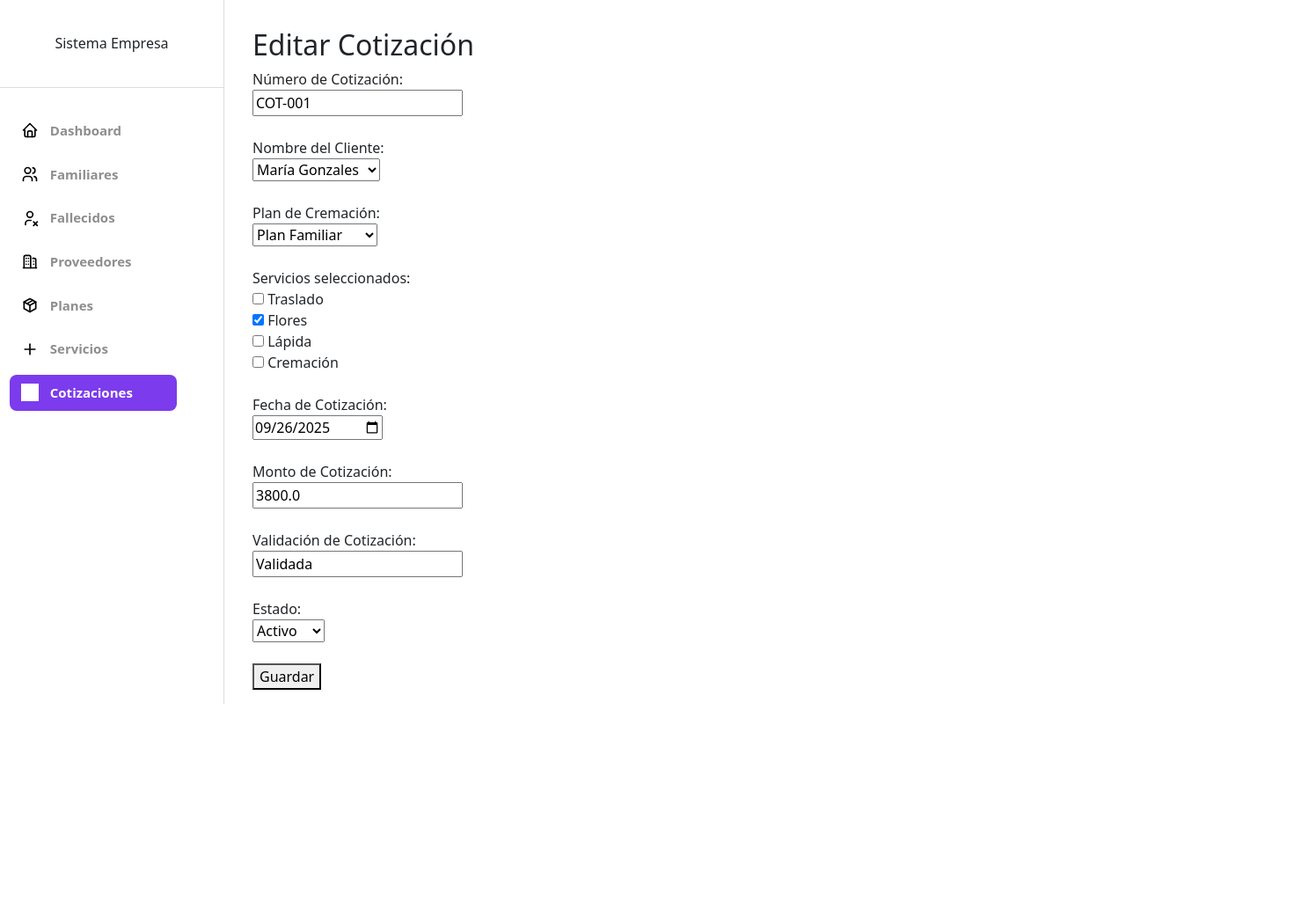
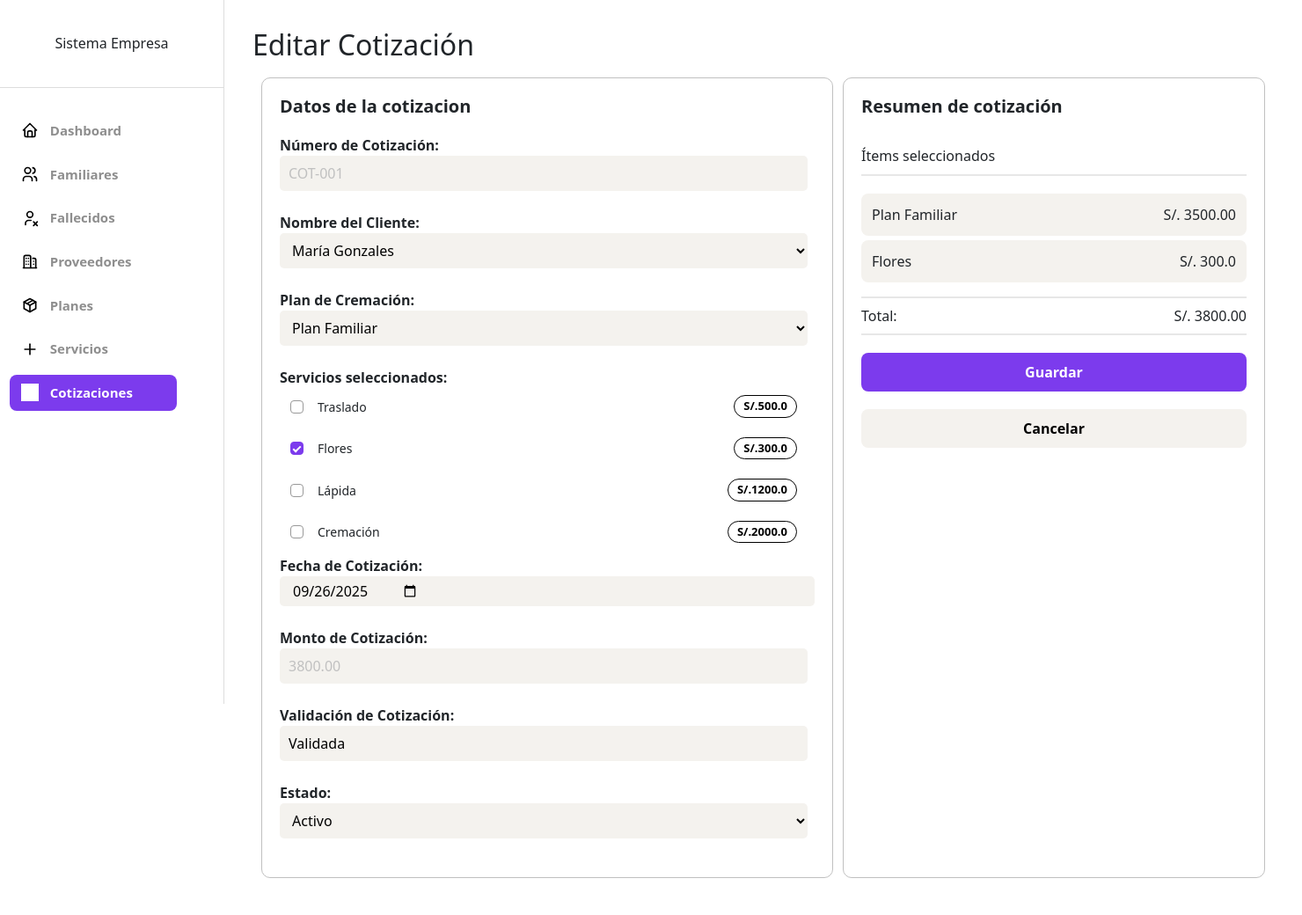
Before and after one commit to frank-Chavez/PROYECTO, a Flask app: page /cotizacion/editar/1 in a window 1480 px wide. Shown: the whole page at 88% size. Before the commit the page ends 800 px from the top, so only its background shows below. Run offline with Flask 3, Linux system fonts and the light colour scheme; data comes from the database, SQL or seed files in the repository; both versions use the stored data as it was after the commit; grey boxes are pictures that could not be loaded.

Commit message:
diseño en la parte de editar del modulo de cotizaciones

```diff
--- a/modules/cotizaciones/routes.py
+++ b/modules/cotizaciones/routes.py
@@ -84,7 +84,7 @@ def editar(id):
 
     # Traemos plan asociado
     plan = conn.execute("""
-        SELECT p.id_plan, p.tipo_plan
+        SELECT p.id_plan, p.tipo_plan, precio_plan
         FROM cotizacion_detalles cd
         JOIN Planes p ON cd.id_plan = p.id_plan
         WHERE cd.id_cotizacion = ?
@@ -92,7 +92,7 @@ def editar(id):
 
     # Traemos servicios asociados
     servicios = conn.execute("""
-        SELECT s.id_servicio, s.tipo_serv
+        SELECT s.id_servicio, s.tipo_serv, precio_serv
         FROM cotizacion_detalles cd
         JOIN Servicios s ON cd.id_servicio = s.id_servicio
         WHERE cd.id_cotizacion = ?
@@ -107,8 +107,8 @@ def editar(id):
     """, (id,)).fetchall()
 
     # Traemos todas las opciones para mostrar en el form
-    planes_disponibles = conn.execute("SELECT id_plan, tipo_plan FROM Planes WHERE estado_plan=1").fetchall()
-    servicios_disponibles = conn.execute("SELECT id_servicio, tipo_serv FROM Servicios WHERE estado_serv=1").fetchall()
+    planes_disponibles = conn.execute("SELECT id_plan, tipo_plan, precio_plan FROM Planes WHERE estado_plan=1").fetchall()
+    servicios_disponibles = conn.execute("SELECT id_servicio, tipo_serv, precio_serv FROM Servicios WHERE estado_serv=1").fetchall()
     familiares_disponibles = conn.execute("SELECT id_familiar, f_nombre, f_apellido FROM Familiares WHERE f_estado=1").fetchall()
 
     conn.close()
@@ -170,6 +170,9 @@ def VerDetalles(id):
 
     conn.close()
     return render_template("detalles_cotizaciones.html", cotizacion=cotizacion, plan=plan, servicios=servicios, familiares=familiares, title="Detalles del cotizacion")
+
+
+
 
 @cotizaciones_bd.route('/agregar', methods=["GET", "POST"])
 def agregar():
--- /dev/null
+++ b/modules/cotizaciones/static/editar_cotizaciones.css
@@ -0,0 +1,251 @@
+.content{
+    display: flex;
+    justify-content: space-between;
+    padding: 10px;
+}
+
+/*estilo del formulario*/
+.content-for{
+    background-color: #ffffff;
+    display: grid;
+    padding: 20px;
+    border-radius: 10px;
+    border: solid #c0c0c0 1px;
+}
+.content-for h5{
+    font-weight: 700;
+    margin-bottom: 20px;
+}
+
+/*estilo para el texto de tosas las opciones*/
+.text{
+    font-weight: 700;
+}
+
+/*estilo de la opcion de id*/
+.campo_id{
+    background-color: #F4F2EE;
+    border: solid #c0c0c0 1px;
+    border-radius: 5px;
+    width: 600px;
+    height: 40px;
+    padding: 0 0 0 10px;
+    color: #c0c0c0;
+    border: none;
+}
+
+/*estilo de la opcion de clientes*/
+.campo_name{
+    background-color: #F4F2EE;
+    border: solid #c0c0c0 1px;
+    border-radius: 5px;
+    width: 600px;
+    height: 40px;
+    padding: 0 0 0 10px;
+    transition: all 0.3s ease;
+    border: none;
+}
+.campo_name:focus {
+    background-color: #F4F2EE; /* Azul clarito */
+    outline: none;
+}
+
+.campo_name option {
+    background-color: #F4F2EE; /* Fondo blanco */
+    color: black;
+}
+
+/*estilo de la opcion de planes*/
+.campo_plan{
+    background-color: #F4F2EE;
+    border: solid #c0c0c0 1px;
+    border-radius: 5px;
+    width: 600px;
+    height: 40px;
+    padding: 0 0 0 10px;
+    transition: all 0.3s ease;
+    border: none;
+}
+.campo_plan:focus {
+    background-color: #F4F2EE;
+    outline: none;
+}
+
+.campo_plan option {
+    background-color: #F4F2EE;
+    color: black;
+}
+
+/*estilo de las opciones de plan*/
+.campo_servicios {
+    display: flex;
+    align-items: center;
+    justify-content: space-between;
+    width: 600px;
+    padding: 8px 12px;
+    border-radius: 8px;
+    cursor: pointer;
+    font-size: 14px;
+    position: relative;
+    user-select: none;
+    gap: 10px;
+    margin-bottom: 6px;
+}
+.campo_servicios input {
+    position: absolute;
+    opacity: 0;
+    cursor: pointer;
+}
+.checkmark {
+    height: 15px;
+    width: 15px;
+    border-radius: 4px;
+    border: 1px solid #999;
+    background: #fff;
+    display: flex;
+    align-items: center;
+    justify-content: center;
+    transition: all 0.3s;
+}
+.checkmark::after {
+    content:"";
+    width: 5px;
+    height: 9px;
+    border: solid white;
+    border-width: 0 2px 2px 0;
+    transform: rotate(45deg);
+    display: none;
+}
+.campo_servicios input:checked ~ .checkmark {
+    background: #7C3BED;
+    border-color: #7C3BED;
+}
+.campo_servicios input:checked ~ .checkmark::after {
+    display: block;
+}
+.nombre {
+    flex-grow: 1; /* ocupa el espacio disponible */
+    margin-left: 6px;
+}
+.precio {
+    background: #ffffff;
+    border: 1px solid #000000;
+    border-radius: 20px;
+    padding: 2px 10px;
+    font-weight: bold;
+    color: #000000;
+    font-size: 13px;
+}
+
+/*estilo de la opcion de fechas*/
+.campo_fecha{
+    background-color: #F4F2EE;
+    border: solid #c0c0c0 1px;
+    border-radius: 5px;
+    padding: 5px 450px 5px 15px;
+    color: #000000;
+    border: none;
+}
+
+/*estilo de la opcion de monto*/
+.campo_monto{
+    background-color: #F4F2EE;
+    border: solid #c0c0c0 1px;
+    border-radius: 5px;
+    width: 600px;
+    height: 40px;
+    padding: 0 0 0 10px;
+    color: #c0c0c0;
+    border: none;
+}
+
+/*estilo de la opcion de validacion*/
+.campo_validacion{
+    background-color: #F4F2EE;
+    border: solid #c0c0c0 1px;
+    border-radius: 5px;
+    width: 600px;
+    height: 40px;
+    padding: 0 0 0 10px;
+    color: #000000;
+    border: none;
+}
+
+/*estilo de la opcion de estado*/
+.campo_estado{
+    background-color: #F4F2EE;
+    border: solid #c0c0c0 1px;
+    border-radius: 5px;
+    width: 600px;
+    height: 40px;
+    padding: 0 0 0 10px;
+    transition: all 0.3s ease;
+    border: none;
+}
+
+
+
+/*--------------------------------------------------------------*/
+
+
+/*estilo del resumen de la cotizacion*/
+.content_resumen{
+    background-color: #ffffff;
+    display: flex;
+    flex-direction: column;
+    padding: 20px;
+    width: 480px;
+    border-radius: 10px;
+    border: solid #c0c0c0 1px;
+}
+.content_resumen h5{
+    font-weight: 700;
+    margin-bottom: 15px;
+}
+.content_resumen h6{
+    margin-top: 20px;
+    font-size: 16px;
+    margin-bottom: 15px;
+    padding-bottom: 10px;
+    border-bottom: 2px solid #ddddddb1;
+}
+
+
+.resumen-item{
+    display: flex;
+    justify-content: space-between;
+    margin-bottom: 8px;
+    padding: 12px;
+    margin: 5px 0;
+    border-radius: 8px;
+    background-color: #F4F2EE;
+    font-weight: 500;
+}
+.total {
+    display: flex;
+    justify-content: space-between;
+       padding: 8px 0;
+    border-top: 2px solid #ddddddb1;
+    border-bottom: 2px solid #ddddddb1;
+}
+.butom_guardar{
+    margin-top: 20px;
+    padding: 10px;
+    border-radius: 8px;
+    border: none;
+    background-color: #7C3BED;
+    color: white;
+    font-weight: 700;
+}
+.butom_cancelar{
+    display: flex;
+    justify-content: center;
+    margin-top: 20px;
+    padding: 10px;
+    border-radius: 8px;
+    border: none;
+    background-color: #F4F2EE;
+    color: #000000;
+    text-decoration: none;
+    font-weight: 700;
+}
--- a/modules/cotizaciones/templates/cotizacion.html
+++ b/modules/cotizaciones/templates/cotizacion.html
@@ -38,7 +38,7 @@
                 </td>
             </p>
             <div class="acciones">
-                <a href="{{ url_for('cotizacion.editar', id=c['id_cotizacion']) }}"><img src="/static/icons/editar.svg" alt=""></a>
+                <a href="{{ url_for('cotizacion.editar', id=c['id_cotizacion']) }}"><img src="/static/icons/editar.svg" alt="editar"></a>
                 <a href="{{ url_for('cotizacion.VerDetalles', id=c['id_cotizacion']) }}"><img src="/static/icons/ver.svg" alt="cambiar estado"></a>
                 <a href="{{ url_for('cotizacion.cambiar_estado', id=c['id_cotizacion']) }}" onclick="return confirm('¿Seguro que deseas eliminar este registro?')"><img src="/static/icons/borrar.svg" alt="borrar"></a>
             </div>
--- a/modules/cotizaciones/templates/editar_cotizaciones.html
+++ b/modules/cotizaciones/templates/editar_cotizaciones.html
@@ -4,20 +4,22 @@
     <meta charset="UTF-8">
     <title>{{ title }}</title>
     <link rel="stylesheet" href="{{ url_for('static', filename='styles.css') }}">
+    <link rel="stylesheet" href="{{url_for('cotizacion.static', filename='editar_cotizaciones.css')}}">
 </head>
 <body>
     {% extends "dashboar.html" %}
     {% block content %}
     <h2>{{ title }}</h2>
+    <div class="content">
+        <section class="content-for">
+            <h5>Datos de la cotizacion</h5>
+            <form id="form-cotizacion" class="formulario" method="POST">
 
-    <form method="POST">
-        <!-- Número de Cotización (readonly) -->
-        <label for="numero_cot">Número de Cotización:</label><br>
-        <input type="text" name="numero_cot" value="{{ cot['numero_cot'] }}" required readonly><br><br>
+                <label for="numero_cot" class="text">Número de Cotización:</label><br>
+                <input type="text" name="numero_cot" value="{{ cot['numero_cot'] }}" class="campo_id" required readonly><br><br>
 
-        <!-- Selección de Cliente -->
-        <label for="nombre_cliente">Nombre del Cliente:</label><br>
-        <select name="nombre_cliente" required>
+                <label for="nombre_cliente" class="text">Nombre del Cliente:</label><br>
+                <select name="nombre_cliente"  class="campo_name" required>
                     <option value="">Elige un familiar</option>
                     {% for f in familiares_disponibles %}
                         <option value="{{ f['id_familiar'] }}"
@@ -28,11 +30,11 @@
                 </select>
                 <br><br>
 
-        <!-- Plan de Cremación -->
-        <label for="plan_cremacion">Plan de Cremación:</label><br>
-        <select name="plan_cremacion">
+                <label for="plan_cremacion" class="text">Plan de Cremación:</label><br>
+                <select name="plan_cremacion" id="plan_cremacion" class="campo_plan" required>
                     {% for p in planes_disponibles %}
                         <option value="{{ p['id_plan'] }}"
+                                data-precio="{{ p['precio_plan'] }}"
                                 {% if plan and plan['id_plan'] == p['id_plan'] %}selected{% endif %}>
                             {{ p['tipo_plan'] }}
                         </option>
@@ -40,41 +42,118 @@
                 </select>
                 <br><br>
 
-        <!-- Servicios Adicionales -->
-        <label>Servicios seleccionados:</label><br>
+                <label for="servicios_adicionales" class="text">Servicios seleccionados:</label><br>
                 {% for s in servicios_disponibles %}
+                <label class="campo_servicios">
                     <input type="checkbox" name="servicios_adicionales" value="{{ s['id_servicio'] }}"
+                    data-precio="{{ s['precio_serv'] }}"
                     {% for serv in servicios %}
                         {% if serv['id_servicio'] == s['id_servicio'] %}checked{% endif %}
                     {% endfor %}>
-            {{ s['tipo_serv'] }}
-            <br>
+                    <span class="checkmark"></span>
+                    <span class="nombre">{{ s['tipo_serv'] }}</span>
+                    <span class="precio">S/.{{ s['precio_serv'] }}</span>
+                </label>
                 {% endfor %}
-        <br>
 
-        <!-- Fecha de Cotización -->
-        <label for="fecha_cot">Fecha de Cotización:</label><br>
-        <input type="date" name="fecha_cot" value="{{ cot['fecha_cot'] }}" required><br><br>
 
-        <!-- Monto -->
-        <label for="monto_cot">Monto de Cotización:</label><br>
-        <input type="number" name="monto_cot" id="monto_cot" value="{{ cot['monto_cot'] }}" step="0.01" readonly><br><br>
+                <label for="fecha_cot" class="text">Fecha de Cotización:</label><br>
+                <input type="date" name="fecha_cot" value="{{ cot['fecha_cot'] }}" class="campo_fecha" required><br><br>
 
-        <!-- Validación -->
-        <label for="validacion_cot">Validación de Cotización:</label><br>
-        <input type="text" name="validacion_cot" value="{{ cot['validacion_cot'] }}"><br><br>
+                <label for="monto_cot" class="text">Monto de Cotización:</label><br>
+                <input type="number" name="monto_cot" id="monto_cot" value="{{ cot['monto_cot'] }}" step="0.01" class="campo_monto" readonly><br><br>
 
-        <!-- Estado -->
-        <label for="estado_cot">Estado:</label><br>
-        <select name="estado_cot" required>
+                <label for="validacion_cot" class="text">Validación de Cotización:</label><br>
+                <input type="text" name="validacion_cot" value="{{ cot['validacion_cot'] }}" class="campo_validacion"><br><br>
+
+                <label for="estado_cot" class="text">Estado:</label><br>
+                <select name="estado_cot" class="campo_estado" required>
                     <option value="1" {% if cot['estado_cot'] == 1 %}selected{% endif %}>Activo</option>
                     <option value="0" {% if cot['estado_cot'] == 0 %}selected{% endif %}>Inactivo</option>
                 </select>
                 <br><br>
 
-        <button type="submit">Guardar</button>
             </form>
+        </section>
+        <section class="content_resumen">
+            <h5>Resumen de cotización</h5>
+            <h6>Ítems seleccionados</h6>
+            <div class="items_resumen" id="resumen">
+            </div>
+            <button type="submit" form="form-cotizacion" class="butom_guardar">Guardar</button>
+            <a href="{{ url_for('cotizacion.listar') }}" class="butom_cancelar">Cancelar</a>
+        </section>
+    </div>
 
+
+    <script>
+    document.addEventListener("DOMContentLoaded", () => {
+        const resumenDiv = document.getElementById("resumen");
+        const montoInput = document.getElementById("monto_cot");
+        const planSelect = document.querySelector("select[name='plan_cremacion']");
+        const serviciosCheckboxes = document.querySelectorAll("input[name='servicios_adicionales']");
+        const nombreCliente = document.querySelector("select[name='nombre_cliente']");
+
+        function actualizarMontoYResumen() {
+            let total = 0;
+            let resumenHTML = "";
+
+           // Plan
+            if (planSelect.value) {
+                const plan = planSelect.options[planSelect.selectedIndex];
+                const precioPlan = parseFloat(plan.dataset.precio || 0);
+
+                total += precioPlan; // solo sumas una vez
+
+                resumenHTML += `
+                    <div class="resumen-item">
+                        <span class="resumen-label">${plan.text}</span>
+                        <span class="">S/. ${precioPlan.toFixed(2)}</span>
+                    </div>
+                `;
+            }
+
+
+
+            // Servicios
+            let servicios = [];
+            serviciosCheckboxes.forEach(chk => {
+                if (chk.checked) {
+                    total += parseFloat(chk.dataset.precio || 0);
+                    const nombre = chk.parentNode.querySelector(".nombre")?.textContent || "";
+                    const precio = chk.dataset.precio || "0";
+                    servicios.push(`
+                    <div class="resumen-item">
+                        <span class="">${nombre}</span>
+                        <span class="">S/. ${precio}</span>
+                    </div>`);
+                }
+            });
+            if (servicios.length > 0) {
+                resumenHTML += `${servicios.join("")}</p>`;
+            }
+
+            // Total
+            montoInput.value = total.toFixed(2);
+            resumenHTML += `
+            <div class="total">
+                <span class="">Total:</span>
+                <span class="">S/. ${montoInput.value}</span>
+            </div>`;
+
+            // Mostrar en resumen
+            resumenDiv.innerHTML = resumenHTML || "<p>No hay selección todavía.</p>";
+        }
+
+        // Eventos
+        nombreCliente.addEventListener("change", actualizarMontoYResumen);
+        planSelect.addEventListener("change", actualizarMontoYResumen);
+        serviciosCheckboxes.forEach(chk => chk.addEventListener("change", actualizarMontoYResumen));
+
+        // Inicializar
+        actualizarMontoYResumen();
+    });
+    </script>
     {% endblock %}
 </body>
 </html>
```
Also changed, not shown: database.db. Lines whose indentation alone changed are shown as unchanged.
